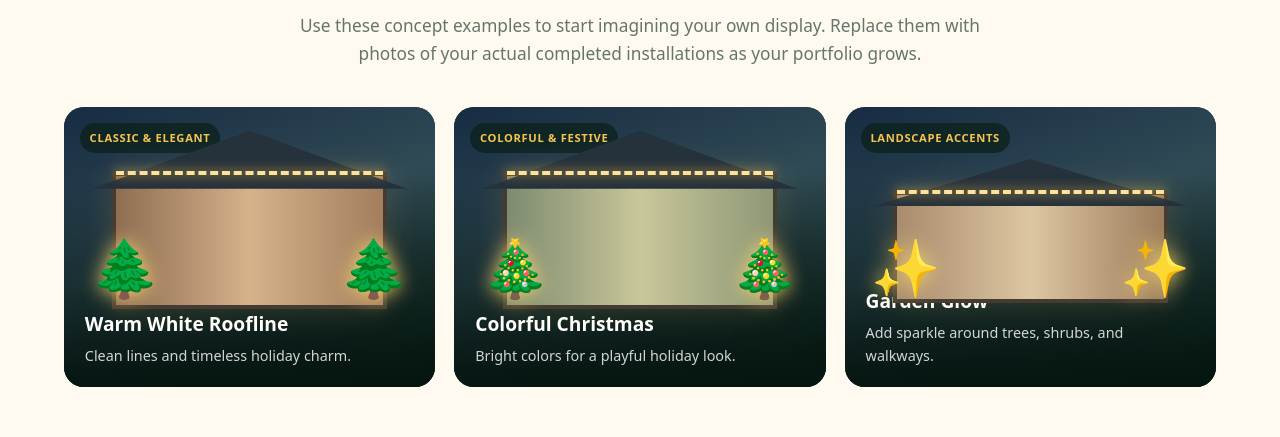
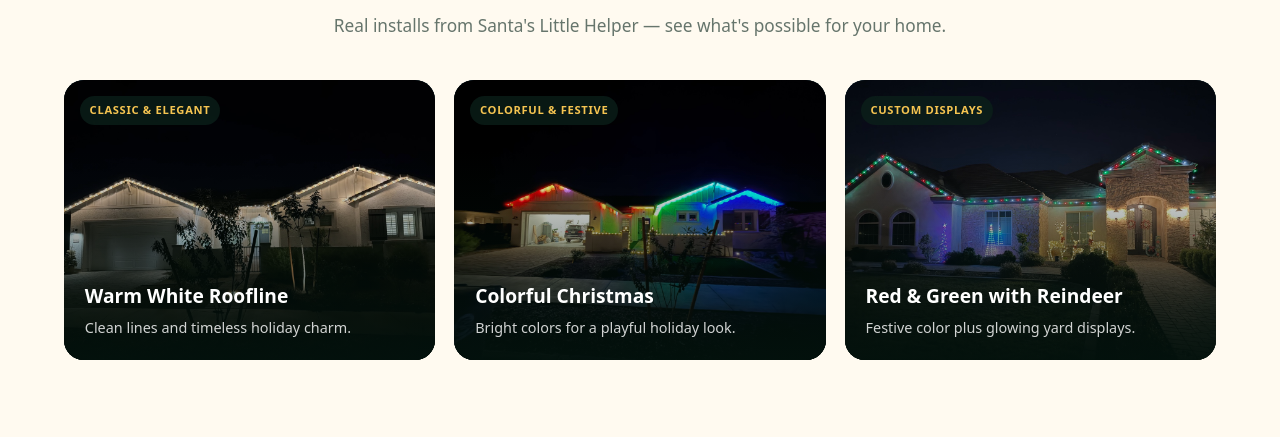
Before and after one commit to Santashelper26/santaslittlehelperaz, a plain HTML site: page index.html in a window 1280 px wide. Shown: the part 2116-2553 px from the top of the page. Drawn offline with Linux system fonts and the light colour scheme.

Commit message:
Use real install photos for hero + gallery, remove concept illustrations

```diff
--- a/index.html
+++ b/index.html
@@ -30,7 +30,7 @@
     .ground{position:absolute;left:0;right:0;bottom:0;height:20%;background:linear-gradient(#18382c,#071b15)}.tree{position:absolute;bottom:15%;width:0;height:0;border-left:36px solid transparent;border-right:36px solid transparent;border-bottom:115px solid #0d4735;filter:drop-shadow(0 0 8px rgba(245,196,81,.18))}.tree:after{content:"";position:absolute;top:36px;left:-24px;border-left:24px solid transparent;border-right:24px solid transparent;border-bottom:78px solid #176343}.tree.one{left:5%}.tree.two{right:5%;transform:scale(.8);bottom:16%}.art-label{position:absolute;bottom:5%;left:5%;right:5%;text-align:center;font-weight:900;letter-spacing:.12em;font-size:.76rem;color:var(--gold);text-transform:uppercase}
     .section{padding:clamp(3.5rem,7vw,6rem) 5vw}.container{max-width:1180px;margin:auto}.section-heading{max-width:720px;margin:0 auto 2.5rem;text-align:center}.section-heading h2{color:var(--green);font-size:clamp(2rem,4vw,3.2rem);letter-spacing:-.04em;line-height:1.08;margin:.55rem 0 1rem}.section-heading p{color:var(--muted);font-size:1.08rem}
     .cards{display:grid;grid-template-columns:repeat(3,1fr);gap:1.2rem}.card{background:white;border:1px solid rgba(18,56,42,.1);border-radius:var(--radius);padding:1.6rem;box-shadow:0 10px 28px rgba(11,33,26,.05)}.card-icon{display:grid;place-items:center;width:54px;height:54px;background:#fff0c6;border-radius:16px;font-size:1.7rem;margin-bottom:1rem}.card h3{margin:.25rem 0 .55rem;color:var(--green);font-size:1.2rem}.card p{color:var(--muted);margin:0}
-    .gallery{display:grid;grid-template-columns:repeat(3,1fr);gap:1.2rem}.gallery-card{min-height:280px;position:relative;overflow:hidden;border-radius:20px;display:flex;align-items:end;padding:1.3rem;color:white;background:#142d25;isolation:isolate}.gallery-card:before{content:"";position:absolute;inset:0;z-index:-2;background:linear-gradient(160deg,#172c43,#304a55 45%,#132b20)}.gallery-card:after{content:"";position:absolute;inset:0;z-index:-1;background:linear-gradient(0deg,rgba(3,18,13,.92),transparent 75%)}
+    .gallery{display:grid;grid-template-columns:repeat(3,1fr);gap:1.2rem}.gallery-photo{position:absolute;inset:0;width:100%;height:100%;object-fit:cover;z-index:-1}.gallery-card{min-height:280px;position:relative;overflow:hidden;border-radius:20px;display:flex;align-items:end;padding:1.3rem;color:white;background:#142d25;isolation:isolate}.gallery-card:before{content:"";position:absolute;inset:0;z-index:-2;background:linear-gradient(160deg,#172c43,#304a55 45%,#132b20)}.gallery-card:after{content:"";position:absolute;inset:0;z-index:-1;background:linear-gradient(0deg,rgba(3,18,13,.92),transparent 75%)}
     .gallery-card .mini-house{position:absolute;left:13%;right:13%;top:23%;height:49%;background:linear-gradient(90deg,#8e6d52,#d5b28a,#a27e5d);border:4px solid #443b32;box-shadow:0 0 30px rgba(255,196,79,.15)}
     .gallery-card .mini-house:before{content:"";position:absolute;left:-9%;top:-35%;width:118%;height:45%;background:#25313b;clip-path:polygon(50% 0,100% 100%,0 100%)}
     .gallery-card .mini-house:after{content:"";position:absolute;left:0;right:0;top:-5px;border-top:4px dashed #ffe29a;filter:drop-shadow(0 0 6px #ffc84c)}
@@ -59,7 +59,7 @@
         <div class="hero-actions"><a class="button" href="#contact">🎄 Request an Estimate</a><a class="button secondary" href="tel:6024785862">Call or Text Us</a></div>
         <div class="trust-row"><span>Custom lighting</span><span>Hassle-free service</span><span>Holiday-ready curb appeal</span></div>
       </div>
-      <div class="hero-art" aria-label="Illustration of a home decorated with holiday lights"><div class="house-card"><div class="moon"></div><div class="roof"></div><div class="light-string"><i class="bulb"></i><i class="bulb"></i><i class="bulb"></i><i class="bulb"></i><i class="bulb"></i><i class="bulb"></i></div><div class="house"><div class="door"></div></div><div class="tree one"></div><div class="tree two"></div><div class="ground"></div><div class="art-label">Great lights. Happier holidays.</div></div></div>
+      <div class="hero-art" aria-label="Real home decorated with blue Christmas lights by Santa's Little Helper"><img src="images/hero-blue-roofline.jpg" alt="House with blue Christmas roofline lights installed by Santa's Little Helper" style="width:min(100%,470px);aspect-ratio:4/4.2;object-fit:cover;border-radius:28px;box-shadow:0 30px 80px rgba(0,0,0,.35);border:1px solid rgba(255,255,255,.22);"></div>
     </div></section>
     <section class="section" id="services"><div class="container"><div class="section-heading"><div class="eyebrow">Make the season shine</div><h2>Your holiday look.<br>Handled from start to finish.</h2><p>Whether you love a classic warm-white roofline or a colorful, festive display, we’ll help bring your holiday vision to life.</p></div>
       <div class="cards">
@@ -70,11 +70,11 @@
         <article class="card"><div class="card-icon">🔧</div><h3>Seasonal Service</h3><p>Ask about service options for lighting issues during the season so your display can keep shining.</p></article>
         <article class="card"><div class="card-icon">📦</div><h3>Holiday Removal</h3><p>When the season wraps up, ask about removal options to make putting the holidays away easier, too.</p></article>
       </div></div></section>
-    <section class="section" id="gallery"><div class="container"><div class="section-heading"><div class="eyebrow">Holiday inspiration</div><h2>Find your festive style.</h2><p>Use these concept examples to start imagining your own display. Replace them with photos of your actual completed installations as your portfolio grows.</p></div>
+    <section class="section" id="gallery"><div class="container"><div class="section-heading"><div class="eyebrow">Holiday inspiration</div><h2>Find your festive style.</h2><p>Real installs from Santa's Little Helper — see what's possible for your home.</p></div>
       <div class="gallery">
-        <article class="gallery-card"><span class="gallery-label">Classic & elegant</span><div class="mini-house"></div><span class="mini-tree">🌲</span><span class="mini-tree right">🌲</span><div><h3>Warm White Roofline</h3><p>Clean lines and timeless holiday charm.</p></div></article>
-        <article class="gallery-card" style="background:#172d3c"><span class="gallery-label">Colorful & festive</span><div class="mini-house" style="background:linear-gradient(90deg,#7d8b70,#c9c69b,#8e9876)"></div><span class="mini-tree">🎄</span><span class="mini-tree right">🎄</span><div><h3>Colorful Christmas</h3><p>Bright colors for a playful holiday look.</p></div></article>
-        <article class="gallery-card" style="background:#203b31"><span class="gallery-label">Landscape accents</span><div class="mini-house" style="top:30%;height:40%;background:linear-gradient(90deg,#a88b6d,#ddc6a2,#9c7d5d)"></div><span class="mini-tree">✨</span><span class="mini-tree right">✨</span><div><h3>Garden Glow</h3><p>Add sparkle around trees, shrubs, and walkways.</p></div></article>
+        <article class="gallery-card"><img class="gallery-photo" src="images/warm-white-roofline.jpg" alt="House with warm-white Christmas roofline lights"><span class="gallery-label">Classic & elegant</span><div><h3>Warm White Roofline</h3><p>Clean lines and timeless holiday charm.</p></div></article>
+        <article class="gallery-card"><img class="gallery-photo" src="images/colorful-rainbow.jpg" alt="House with colorful rainbow Christmas lights"><span class="gallery-label">Colorful & festive</span><div><h3>Colorful Christmas</h3><p>Bright colors for a playful holiday look.</p></div></article>
+        <article class="gallery-card"><img class="gallery-photo" src="images/red-green-reindeer.jpg" alt="House with red and green Christmas lights and light-up reindeer"><span class="gallery-label">Custom displays</span><div><h3>Red & Green with Reindeer</h3><p>Festive color plus glowing yard displays.</p></div></article>
       </div></div></section>
     <section class="section how" id="how-it-works"><div class="container"><div class="section-heading"><div class="eyebrow">Easy as 1, 2, 3</div><h2>More sparkle. Less stress.</h2><p>A simple process to help you get ready for the most wonderful time of the year.</p></div>
       <div class="steps"><article class="step"><div class="step-number">STEP 01</div><h3>Tell us what you’re imagining</h3><p>Send a message with your neighborhood, preferred look, and any photos of your home.</p></article><article class="step"><div class="step-number">STEP 02</div><h3>Get your estimate</h3><p>We’ll discuss your lighting goals, the areas you’d like decorated, and the details needed to price the project.</p></article><article class="step"><div class="step-number">STEP 03</div><h3>Enjoy the glow</h3><p>Once the details are confirmed, get ready to enjoy a festive display without doing all the work yourself.</p></article></div>
```
